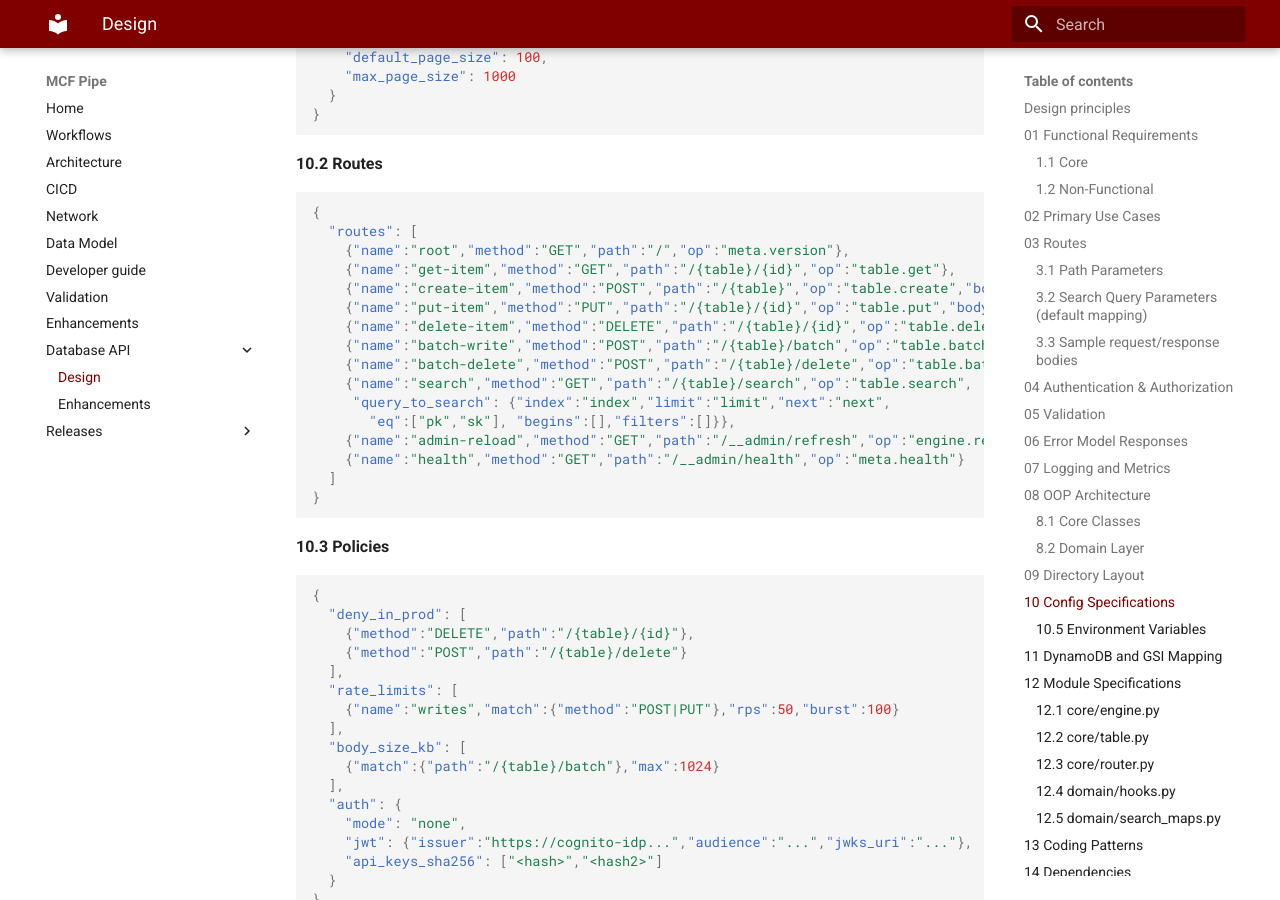
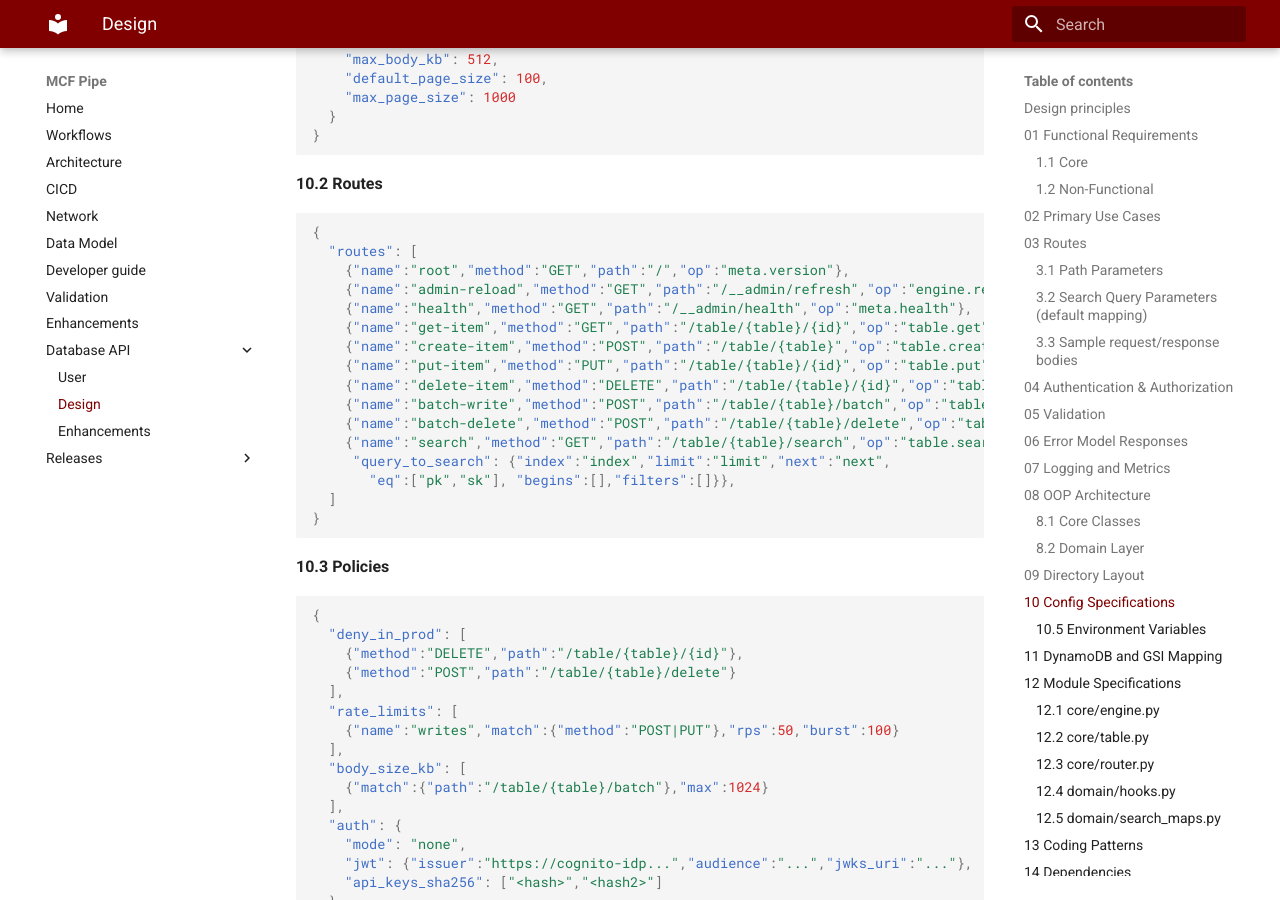
Before and after one commit to yayfalafels/mcfpipe, an MkDocs documentation site: the page built from docs/database_api/design.md, in a window 1280 px wide and 900 px high, scrolled down 8195 px. Built offline with MkDocs 1.6.1 and Material for MkDocs 9.7.7, drawn with Linux system fonts in a browser that asks for light colours; some of the changed text lies outside the part shown.

Commit message:
namespaced table methods

````diff
--- a/docs/database_api/design.md
+++ b/docs/database_api/design.md
@@ -57,15 +57,15 @@
 | Name | Method |  Path |  Operation | Request | Response |
 | - | - | - | - | - | - |
 | root | GET | `/` | version | – | `{"service":"dbapi","version":"x.y.z","stage":"prod"}` |
-| get-item | GET | `/{table}/{id}` | Table.get(id) | – | 200 item or 404 |
-| create-item | POST | `/{table}` | Table.create(body) | JSON body | 201 {"id":…} |
-| put-item | PUT | `/{table}/{id}` | Table.put(id, body) | JSON body | 200 {"id":…} |
-| delete-item | DELETE | `/{table}/{id}` | Table.delete(id) | – | 200 {"id":…} |
-| batch-write | POST | `/{table}/batch` | Table.batch_write(items) | `{"items":[...]}` or [...] | 200 `{"success":N,"failed":[...]}` |
-| batch-delete | POST | `/{table}/delete` | Table.batch_delete(keys) | `{"keys":[{id},...]}` | 200 `{"success":N,"failed":[...]}` |
-| search | GET | `/{table}/search` | Table.search(...) | querystring | 200 `{"items":[...],"next":"token?"}` |
 | admin-reload | GET | `/__admin/refresh` | Engine.reload() | – | 200 `{"reloaded_at": epoch}` |
 | health | GET | `/__admin/health` | ping | – | 200 `{"success":true}` |
+| get-item | GET | `/table/{table}/{id}` | Table.get(id) | – | 200 item or 404 |
+| create-item | POST | `/table/{table}` | Table.create(body) | JSON body | 201 {"id":…} |
+| put-item | PUT | `/table/{table}/{id}` | Table.put(id, body) | JSON body | 200 {"id":…} |
+| delete-item | DELETE | `/table/{table}/{id}` | Table.delete(id) | – | 200 {"id":…} |
+| batch-write | POST | `/table/{table}/batch` | Table.batch_write(items) | `{"items":[...]}` or [...] | 200 `{"success":N,"failed":[...]}` |
+| batch-delete | POST | `/table/{table}/delete` | Table.batch_delete(keys) | `{"keys":[{id},...]}` | 200 `{"success":N,"failed":[...]}` |
+| search | GET | `/table/{table}/search` | Table.search(...) | querystring | 200 `{"items":[...],"next":"token?"}` |
 
 ### 3.1 Path Parameters
 
@@ -87,7 +87,7 @@
 
 ### 3.3 Sample request/response bodies
 
-__POST /{table}__
+__POST /table/{table}__
 
 _Request_
 ```json
@@ -103,7 +103,7 @@
 {"id":"abc123"}
 ```
 
-__POST /{table}/batch__
+__POST /table/{table}/batch__
 
 _Request_
 ```json
@@ -290,17 +290,17 @@
 {
   "routes": [
     {"name":"root","method":"GET","path":"/","op":"meta.version"},
-    {"name":"get-item","method":"GET","path":"/{table}/{id}","op":"table.get"},
-    {"name":"create-item","method":"POST","path":"/{table}","op":"table.create","body":"json"},
-    {"name":"put-item","method":"PUT","path":"/{table}/{id}","op":"table.put","body":"json"},
-    {"name":"delete-item","method":"DELETE","path":"/{table}/{id}","op":"table.delete"},
-    {"name":"batch-write","method":"POST","path":"/{table}/batch","op":"table.batch_write","body":"json"},
-    {"name":"batch-delete","method":"POST","path":"/{table}/delete","op":"table.batch_delete","body":"json"},
-    {"name":"search","method":"GET","path":"/{table}/search","op":"table.search",
+    {"name":"admin-reload","method":"GET","path":"/__admin/refresh","op":"engine.reload"},
+    {"name":"health","method":"GET","path":"/__admin/health","op":"meta.health"},
+    {"name":"get-item","method":"GET","path":"/table/{table}/{id}","op":"table.get"},
+    {"name":"create-item","method":"POST","path":"/table/{table}","op":"table.create","body":"json"},
+    {"name":"put-item","method":"PUT","path":"/table/{table}/{id}","op":"table.put","body":"json"},
+    {"name":"delete-item","method":"DELETE","path":"/table/{table}/{id}","op":"table.delete"},
+    {"name":"batch-write","method":"POST","path":"/table/{table}/batch","op":"table.batch_write","body":"json"},
+    {"name":"batch-delete","method":"POST","path":"/table/{table}/delete","op":"table.batch_delete","body":"json"},
+    {"name":"search","method":"GET","path":"/table/{table}/search","op":"table.search",
      "query_to_search": {"index":"index","limit":"limit","next":"next",
        "eq":["pk","sk"], "begins":[],"filters":[]}},
-    {"name":"admin-reload","method":"GET","path":"/__admin/refresh","op":"engine.reload"},
-    {"name":"health","method":"GET","path":"/__admin/health","op":"meta.health"}
   ]
 }
 ```
@@ -310,14 +310,14 @@
 ```json
 {
   "deny_in_prod": [
-    {"method":"DELETE","path":"/{table}/{id}"},
-    {"method":"POST","path":"/{table}/delete"}
+    {"method":"DELETE","path":"/table/{table}/{id}"},
+    {"method":"POST","path":"/table/{table}/delete"}
   ],
   "rate_limits": [
     {"name":"writes","match":{"method":"POST|PUT"},"rps":50,"burst":100}
   ],
   "body_size_kb": [
-    {"match":{"path":"/{table}/batch"},"max":1024}
+    {"match":{"path":"/table/{table}/batch"},"max":1024}
   ],
   "auth": {
     "mode": "none",
--- a/mkdocs.yml
+++ b/mkdocs.yml
@@ -11,6 +11,7 @@
   - Validation: validation.md
   - Enhancements: enhancements.md
   - Database API:
+      - User: database_api/user.md
       - Design: database_api/design.md
       - Enhancements: database_api/enhancements.md
   - Releases:
````
Also changed, not shown: dev/releases/011_dbapi.md (+26 -0 lines), docs/database_api/issues.md (+21 -2 lines), docs/database_api/user.md (added, +379 -0 lines), 7 other files.
